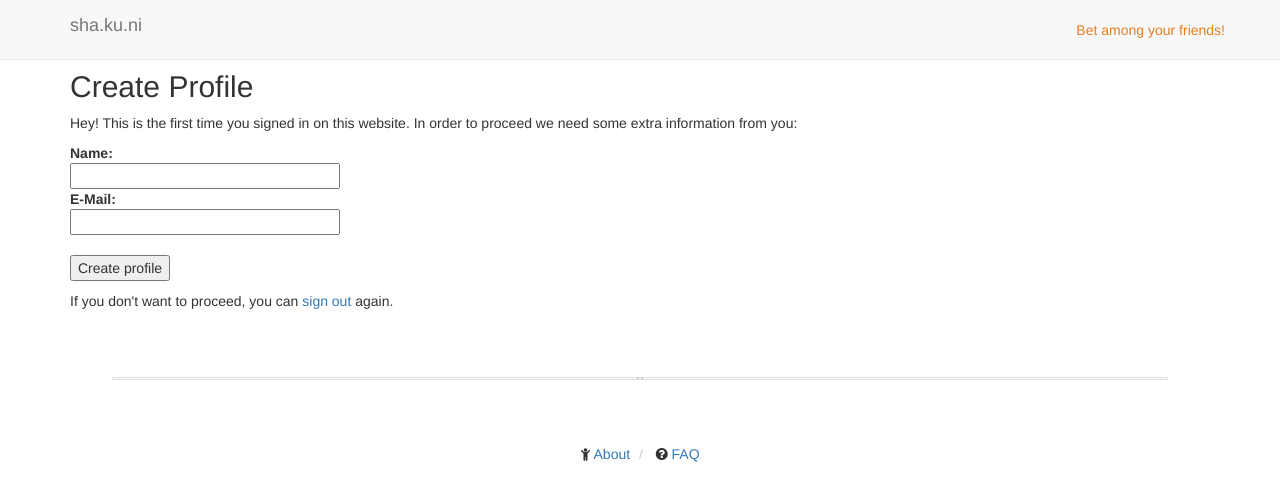
After one commit to caulagi/shakuni, a Flask app: template app/templates/users/create_profile.html in a window 1280 px wide. The commit adds this page. Shown: the top 501 px of the page. Run offline with Flask 2, Linux system fonts and the light colour scheme; the template is opened without the code that fills it, so the values that code supplies are empty; parts of the project's set-up code (start-up, migrations or seed data) failed here and were passed over; some libraries are stand-ins or nearby versions.

Commit message:
- implemented login with google (openid) - custom 401 page

```diff
--- a/app/project/routes.py
+++ b/app/project/routes.py
@@ -13,6 +13,10 @@ def routes_init(application):
     def page_not_found(e):
         return render_template('404.html'), 404
 
+    @application.errorhandler(401)
+    def page_not_found(e):
+        return render_template('401.html'), 401
+
     @application.route("/")
     def index():
         return render_template("index.html")
--- a/app/templates/layout.html
+++ b/app/templates/layout.html
@@ -3,9 +3,9 @@
   <head>
     <meta charset="utf-8">
     <meta http-equiv="X-UA-Compatible" content="IE=edge">
-    {% block title %}
-      <title>sha.ku.ni - Bet among your friends</title>
-    {% endblock %}
+    <title>
+      {% block title %} sha.ku.ni - Bet among your friends {% endblock %}
+    </title>
     <meta name="description" content="">
     <meta name="viewport" content="width=device-width, initial-scale=1">
     <!-- Place favicon.ico and apple-touch-icon.png in the root directory -->
--- /dev/null
+++ b/app/templates/users/create_profile.html
@@ -0,0 +1,28 @@
+{% extends "layout.html" %}
+
+{% block title %}Create Profile{% endblock %}
+
+{% block content %}
+  <div class="container">
+    <h2>Create Profile</h2>
+    <p>
+      Hey!  This is the first time you signed in on this website.  In
+      order to proceed we need some extra information from you:
+    </p>
+    <form action="" method=post>
+      <dl>
+        <dt>Name:
+        <dd><input type=text name=name size=30 value="{{ request.values.name }}">
+        <dt>E-Mail:
+        <dd><input type=text name=email size=30 value="{{ request.values.email }}">
+      </dl>
+      <p>
+        <input type=submit value="Create profile">
+        <input type=hidden name=next value="{{ next }}">
+    </form>
+    <p>
+      If you don't want to proceed, you can <a href="{{ url_for('users_blueprint.logout')
+      }}">sign out</a> again.
+    </p>
+  </div>
+{% endblock %}
--- a/app/templates/users/login.html
+++ b/app/templates/users/login.html
@@ -3,8 +3,6 @@
 {% block content %}
   <form action="{{ url_for('users_blueprint.login') }}" method="POST" class="vspace-five text-center">
     <input type="hidden" name="openid" value="https://www.google.com/accounts/o8/id">
-    <a class="btn-auth btn-google" href="https://www.google.com/accounts/o8/id">
-      Login with <b>Google</b>
-    </a>
+    <button type="submit" class="btn-auth btn-google">Login with Google</button>
   </div>
 {% endblock %}
--- a/app/users/controllers.py
+++ b/app/users/controllers.py
@@ -38,7 +38,7 @@ def init(application):
     def before_request():
         g.user = None
         if 'openid' in session:
-            g.user = User.query.filter_by(openid=session['openid']).first()
+            g.user = User.objects.filter(openid=session['openid']).first()
 
     @application.after_request
     def after_request(response):
@@ -76,68 +76,64 @@ def init(application):
         if 'pape' in resp.extensions:
             pape_resp = resp.extensions['pape']
             session['auth_time'] = pape_resp.auth_time
-        user = User.query.filter_by(openid=resp.identity_url).first()
+        user = User.objects.filter(openid=resp.identity_url).first()
         if user is not None:
             flash(u'Successfully signed in')
             g.user = user
-            return redirect(oid.get_next_url())
-        return redirect(url_for('create_profile', next=oid.get_next_url(),
+            return redirect(url_for('users_blueprint.edit_profile'))
+        return redirect(url_for('users_blueprint.create_profile', next=oid.get_next_url(),
                                 name=resp.fullname or resp.nickname,
                                 email=resp.email))
 
+    @users_blueprint.route('/create-profile', methods=['GET', 'POST'])
+    def create_profile():
+        """If this is the user's first login, the create_or_login function
+        will redirect here so that the user can set up his profile.
+        """
+        if g.user is not None or 'openid' not in session:
+            return redirect(url_for('index'))
+        if request.method == 'POST':
+            name = request.form['name']
+            email = request.form['email']
+            if not name:
+                flash(u'Error: you have to provide a name')
+            elif '@' not in email:
+                flash(u'Error: you have to enter a valid email address')
+            else:
+                flash(u'Profile successfully created')
+                User.objects.create(name=name, email=email, openid=session['openid'])
+                return redirect(oid.get_next_url())
+        return render_template('users/create_profile.html', next_url=oid.get_next_url())
 
-@users_blueprint.route('/create-profile', methods=['GET', 'POST'])
-def create_profile():
-    """If this is the user's first login, the create_or_login function
-    will redirect here so that the user can set up his profile.
-    """
-    if g.user is not None or 'openid' not in session:
-        return redirect(url_for('index'))
-    if request.method == 'POST':
-        name = request.form['name']
-        email = request.form['email']
-        if not name:
-            flash(u'Error: you have to provide a name')
-        elif '@' not in email:
-            flash(u'Error: you have to enter a valid email address')
-        else:
-            flash(u'Profile successfully created')
-            db_session.add(User(name, email, session['openid']))
-            db_session.commit()
-            return redirect(oid.get_next_url())
-    return render_template('create_profile.html', next_url=oid.get_next_url())
+    @users_blueprint.route('/profile', methods=['GET', 'POST'])
+    def edit_profile():
+        """Updates a profile"""
+        if g.user is None:
+            abort(401)
+        form = dict(name=g.user.name, email=g.user.email)
+        if request.method == 'POST':
+            if 'delete' in request.form:
+                db_session.delete(g.user)
+                db_session.commit()
+                session['openid'] = None
+                flash(u'Profile deleted')
+                return redirect(url_for('index'))
+            form['name'] = request.form['name']
+            form['email'] = request.form['email']
+            if not form['name']:
+                flash(u'Error: you have to provide a name')
+            elif '@' not in form['email']:
+                flash(u'Error: you have to enter a valid email address')
+            else:
+                flash(u'Profile successfully created')
+                g.user.name = form['name']
+                g.user.email = form['email']
+                db_session.commit()
+                return redirect(url_for('edit_profile'))
+        return render_template('users/edit_profile.html', form=form)
 
-
-@users_blueprint.route('/profile', methods=['GET', 'POST'])
-def edit_profile():
-    """Updates a profile"""
-    if g.user is None:
-        abort(401)
-    form = dict(name=g.user.name, email=g.user.email)
-    if request.method == 'POST':
-        if 'delete' in request.form:
-            db_session.delete(g.user)
-            db_session.commit()
-            session['openid'] = None
-            flash(u'Profile deleted')
-            return redirect(url_for('index'))
-        form['name'] = request.form['name']
-        form['email'] = request.form['email']
-        if not form['name']:
-            flash(u'Error: you have to provide a name')
-        elif '@' not in form['email']:
-            flash(u'Error: you have to enter a valid email address')
-        else:
-            flash(u'Profile successfully created')
-            g.user.name = form['name']
-            g.user.email = form['email']
-            db_session.commit()
-            return redirect(url_for('edit_profile'))
-    return render_template('edit_profile.html', form=form)
-
-
-@users_blueprint.route('/logout')
-def logout():
-    session.pop('openid', None)
-    flash(u'You have been signed out')
-    return redirect(oid.get_next_url())
+    @users_blueprint.route('/logout')
+    def logout():
+        session.pop('openid', None)
+        flash(u'You have been signed out')
+        return redirect(oid.get_next_url())
```
Also changed, not shown: app/templates/401.html (added, +11 -0 lines), app/templates/users/edit_profile.html (added, +20 -0 lines).
